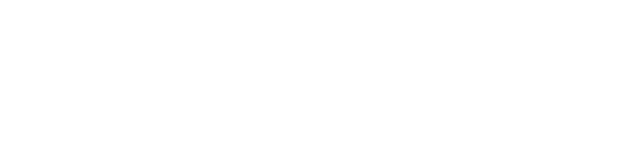
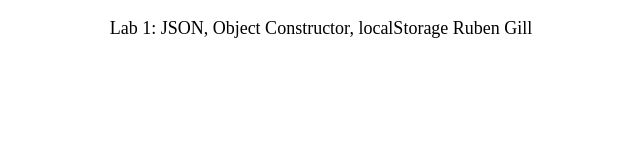
Before and after one commit to rubengill/InternetArchitecture, a plain HTML site: page COMP4537/labs/1/index.html in a window 1280 px wide. Shown: the whole page, without its empty margins (319-959 px from the left). Drawn offline with Linux system fonts and the light colour scheme.

Commit message:
Added code to append the text to the text-index element

```diff
--- a/COMP4537/labs/0/js/game.js
+++ b/COMP4537/labs/0/js/game.js
@@ -8,6 +8,9 @@ import messages from '../lang/messages/en/user.js';
  */
 export class Game {
 
+  /**
+   * Creates the game object
+   */
   constructor() {
     this.start = document.getElementById('start-button');
     this.input = document.getElementById('number-input');
--- a/COMP4537/labs/0/js/script.js
+++ b/COMP4537/labs/0/js/script.js
@@ -1,5 +1,5 @@
 import { Game } from './game.js';
-
+// Start the Game
 const game = new Game();
 
 game.attachEventListener();
--- a/COMP4537/labs/1/css/styles.css
+++ b/COMP4537/labs/1/css/styles.css
@@ -0,0 +1,5 @@
+.title-text {
+  display: flex;
+  justify-content: center;
+  font-size: large;
+}
--- a/COMP4537/labs/1/index.html
+++ b/COMP4537/labs/1/index.html
@@ -4,12 +4,13 @@
 <head>
   <meta charset="UTF-8">
   <meta name="viewport" content="width=device-width, initial-scale=1.0">
-  <title>Ruben Gill Lab 1</title>
+  <title>Note Taking App</title>
   <link rel="stylesheet" href="css/styles.css">
 </head>
 
 <body>
   <div class="app">
+    <div class="title-index"></div>
   </div>
   <script type="module" src="./js/script.js"></script>
 </body>
--- a/COMP4537/labs/1/js/script.js
+++ b/COMP4537/labs/1/js/script.js
@@ -0,0 +1,10 @@
+import messages from '../lang/messages/en/user.js'
+
+const divElement = document.createElement('p');
+divElement.className = "title-text";
+divElement.textContent = messages.titleIndex;
+const parentElement = document.querySelector('.title-index');
+
+parentElement.appendChild(divElement);
+
+//const Notes = new Notes();
--- a/COMP4537/labs/1/lang/messages/en/user.js
+++ b/COMP4537/labs/1/lang/messages/en/user.js
@@ -0,0 +1,6 @@
+const messages = {
+  titleIndex: "Lab 1: JSON, Object Constructor, localStorage Ruben Gill",
+
+};
+
+export default messages;
```
Also changed, not shown: COMP4537/labs/0/js/button.js (+8 -0 lines), COMP4537/labs/0/js/gamelogic.js (+8 -1 lines), COMP4537/labs/1/reader.html (added), COMP4537/labs/1/writer.html (added).
